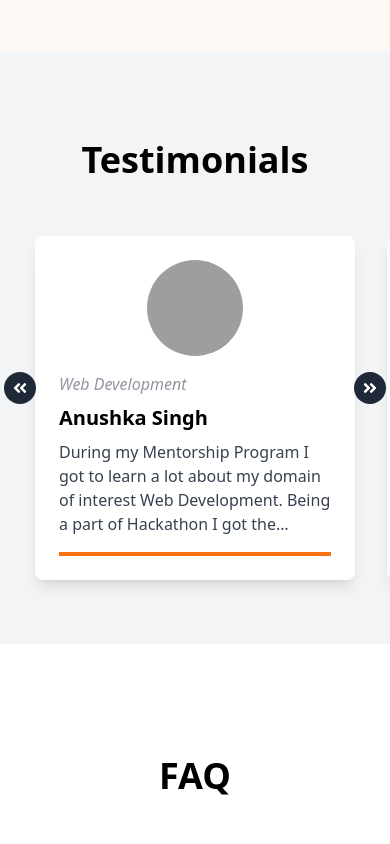
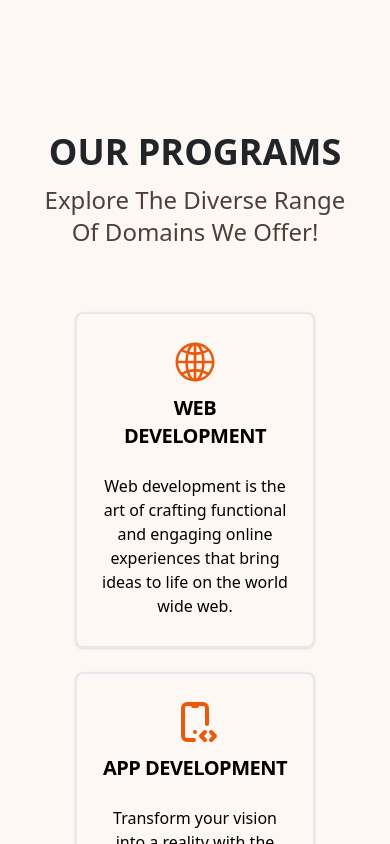
Before and after one commit to techhub-community/csoc_frontend, a React (Vite) app: page / in a window 390 px wide. Shown: the part 3580-4424 px from the top of the page. Built offline with nearby package versions, Linux system fonts and the light colour scheme; grey boxes are pictures that could not be loaded.

Commit message:
Programs are added

```diff
--- a/src/App.jsx
+++ b/src/App.jsx
@@ -1,11 +1,12 @@
-import Aboutus from "./components/Aboutus"
-import ContactUs from "./components/ContactUs"
-import FAQ from "./components/FAQ"
-import Footer from "./components/Footer"
-import Hero from "./components/Hero"
-import NavBar from "./components/NavBar"
-import Testimonial from "./components/Testimonial"
-import Timeline from "./components/Timeline"
+import Aboutus from "./components/Aboutus";
+import ContactUs from "./components/ContactUs";
+import FAQ from "./components/FAQ";
+import Footer from "./components/Footer";
+import Hero from "./components/Hero";
+import NavBar from "./components/NavBar";
+import Programs from "./components/Programs";
+import Testimonial from "./components/Testimonial";
+import Timeline from "./components/Timeline";
 
 function App() {
   return (
@@ -13,15 +14,16 @@ function App() {
       <NavBar />
       <main>
         <Hero />
-        <Aboutus/>
+        <Aboutus />
         <Timeline />
+        <Programs />
         <Testimonial />
         <FAQ />
         <ContactUs />
       </main>
       <Footer />
     </>
-  )
+  );
 }
 
-export default App
+export default App;
--- /dev/null
+++ b/src/components/Programs.jsx
@@ -0,0 +1,58 @@
+import { IoIosGlobe } from "react-icons/io";
+import { FaLaptopCode } from "react-icons/fa";
+import { TbDeviceMobileCode } from "react-icons/tb";
+
+const cardData = [
+  {
+    icon: <IoIosGlobe className=" text-orange-600 text-5xl mb-2" />,
+    title: "WEB DEVELOPMENT",
+    description:
+      "Web development is the art of crafting functional and engaging online experiences that bring ideas to life on the world wide web.",
+  },
+  {
+    icon: <TbDeviceMobileCode className=" text-orange-600 text-5xl mb-2" />,
+    title: "APP DEVELOPMENT",
+    description:
+      "Transform your vision into a reality with the creation of immersive and user-friendly mobile applications that revolutionize the way we live and interact.",
+  },
+  {
+    icon: <FaLaptopCode className=" text-orange-600 text-5xl mb-2" />,
+    title: "CP / DSA",
+    description:
+      "Master algorithms, data structures, and competitive programming to conquer challenges with precision and confidence.",
+  },
+];
+
+function Programs() {
+  return (
+    <section>
+      <div className="min-h-screen p-10 bg-warm">
+        <div className="flex flex-col items-center justify-center mt-10">
+          <h1 className="text-4xl font-bold text text-[#212529] ">
+            OUR PROGRAMS
+          </h1>
+          <p className="text-2xl mt-3 mb-6 text-[#4E4039] text-center">
+            Explore The Diverse Range Of Domains We Offer!
+          </p>
+        </div>
+        {/* cards */}
+        <div className="mt-10 flex md:flex-row flex-col justify-center items-center gap-6">
+          {cardData.map((card, index) => (
+            <div
+              key={index}
+              className="block max-w-sm p-6 border-2 rounded-lg shadow text-center h-[21rem] w-60 transform transition duration-300 hover:-translate-y-2 hover:shadow-orange-600"
+            >
+              <div className="flex justify-center">{card.icon}</div>
+              <h5 className="mb-6 text-xl font-bold tracking-tight text-black">
+                {card.title}
+              </h5>
+              <p className="font-normal text-black">{card.description}</p>
+            </div>
+          ))}
+        </div>
+      </div>
+    </section>
+  );
+}
+
+export default Programs;
```
